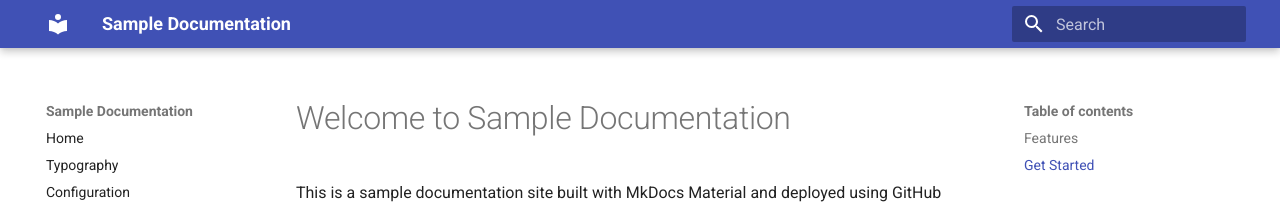
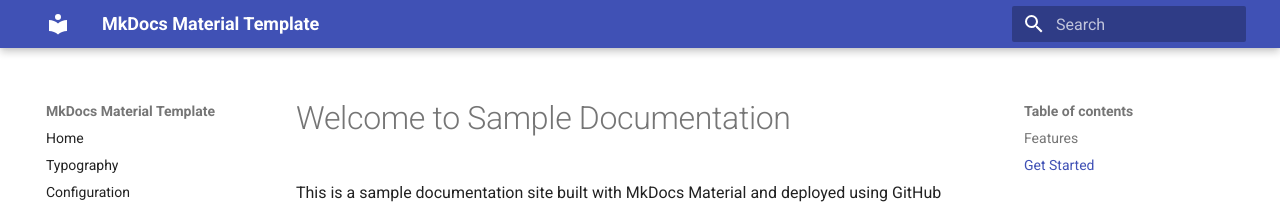
Before and after one commit to NodesAutomations/Template_MkDocs, an MkDocs documentation site: the page built from docs/index.md, in a window 1280 px wide. Shown: the top 208 px of the page. Built offline with MkDocs 1.6.1 and Material for MkDocs 9.7.7, drawn with Linux system fonts in a browser that asks for light colours.

Commit message:
Site name and url updated

```diff
--- a/mkdocs.yml
+++ b/mkdocs.yml
@@ -1,5 +1,5 @@
-site_name: Sample Documentation
-site_url: https://your-github-username.github.io/Template_MkDocs/
+site_name: MkDocs Material Template
+site_url: https://nodesautomations.com/Template_MkDocs/
 
 theme:
   name: material
```
